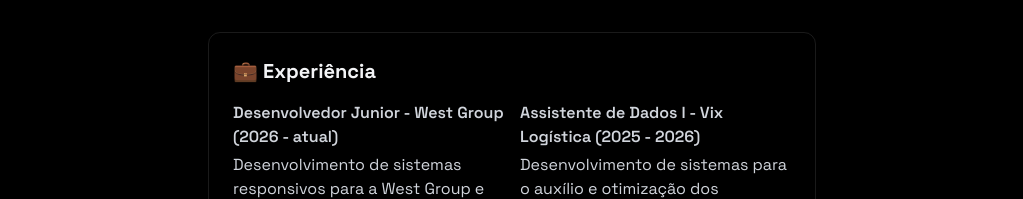
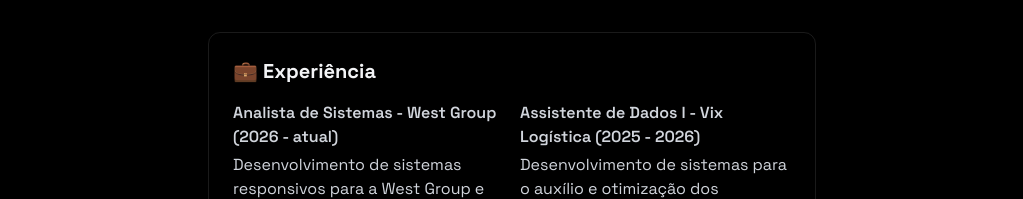
Before and after one commit to Danreby/danreby-portifolio, a React (Vite) app: page / in a window 1280 px wide. Shown: the part 1678-1877 px from the top of the page, without its empty margins (128-1151 px from the left). Built offline with nearby package versions, Linux system fonts and the light colour scheme.

Commit message:
Atualizando cargo

```diff
--- a/src/i18n/translations.js
+++ b/src/i18n/translations.js
@@ -40,7 +40,7 @@
     experienceTitle: "Experiência",
     experiences: [
       {
-        title: "Desenvolvedor Junior - West Group (2026 - atual)",
+        title: "Analista de Sistemas - West Group (2026 - atual)",
         role: "Desenvolvimento de sistemas responsivos para a West Group e seus clientes.",
 
       },
@@ -69,7 +69,7 @@
     experienceTitle: "Experience",
     experiences: [
       {
-        title: "Junior Developer - West Group (2026 - present)",
+        title: "Systems Analyst - West Group (2026 - present)",
         role: "Development of responsive systems for various clients.",
       },
       {
```
